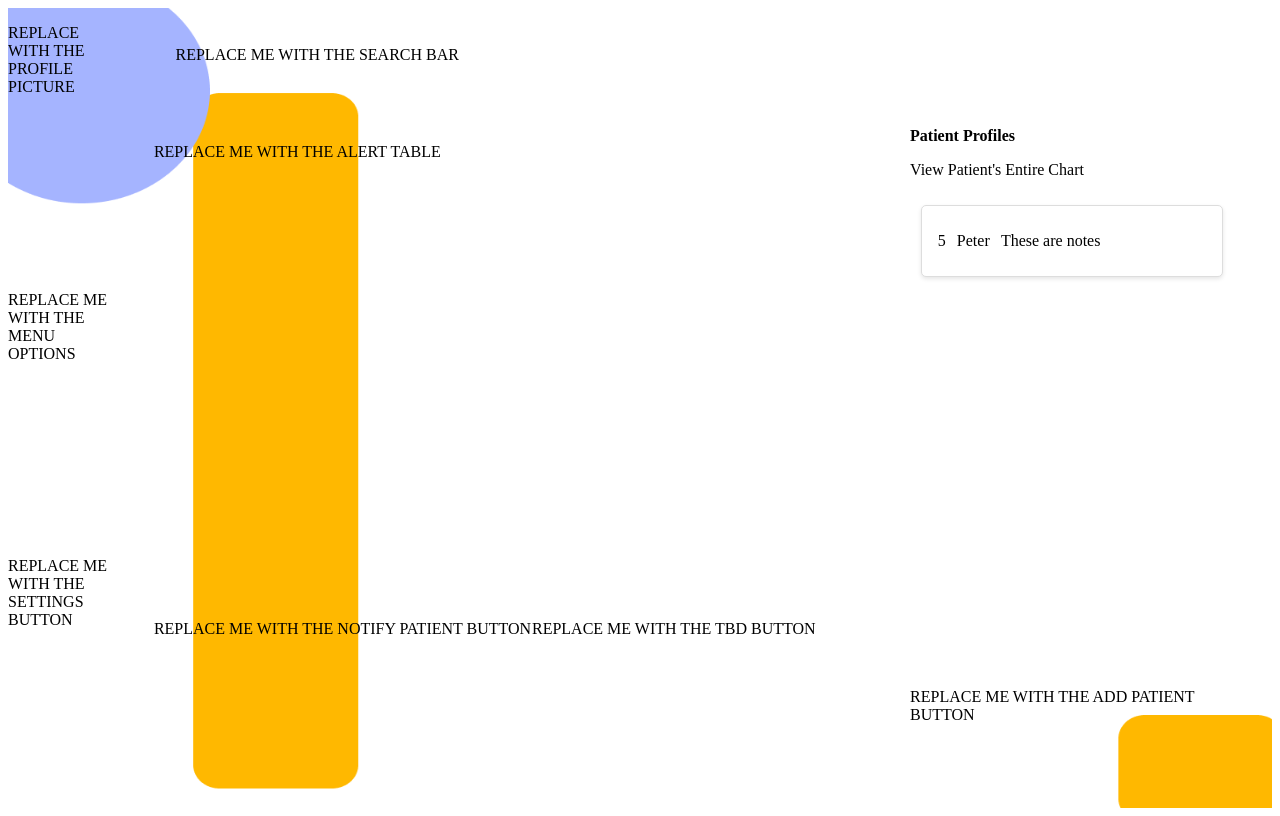
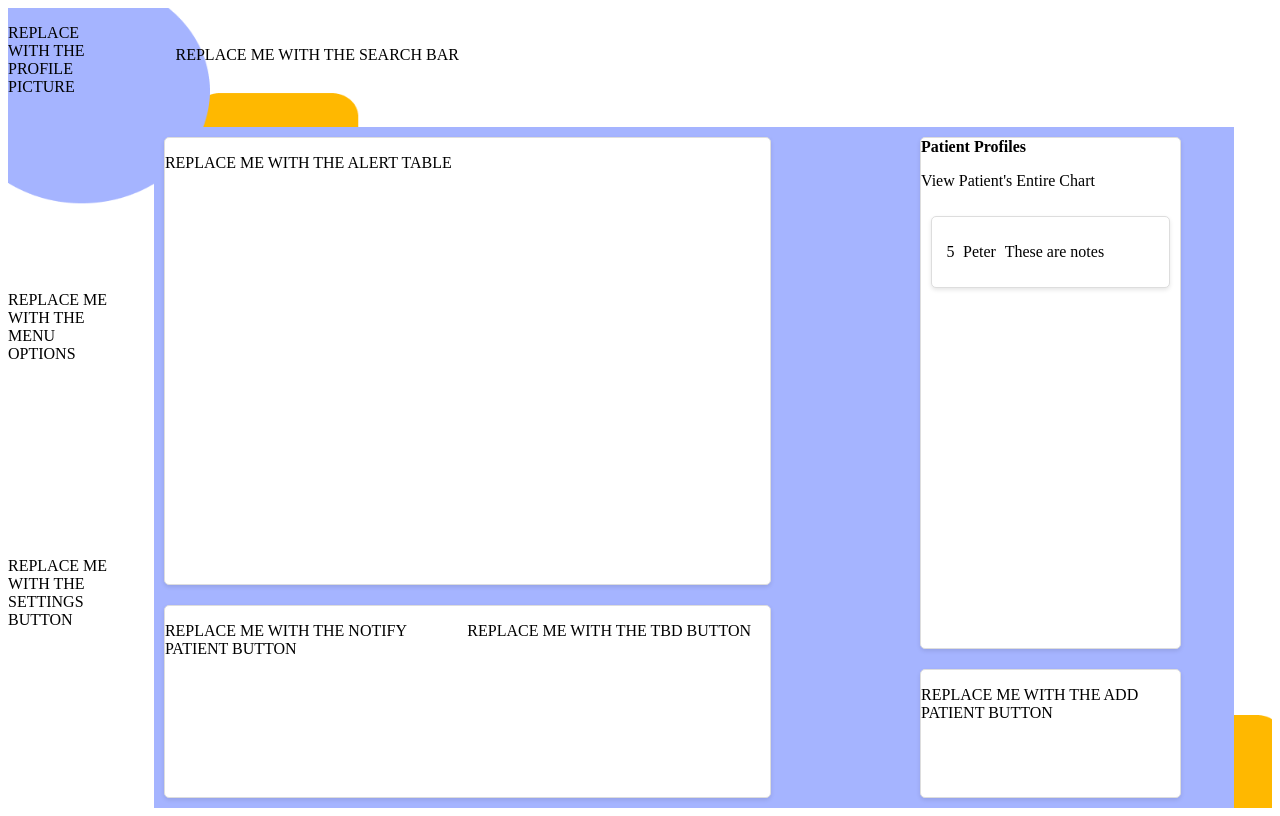
Before and after one commit to awb8593/HackHarvard, an Angular app in the folder frontend/: page /alertPage in a window 1280 px wide. Built offline with nearby package versions, Linux system fonts and the light colour scheme; no server answers.

Commit message:
More css i don;t remember what

```diff
--- a/frontend/src/app/alert-page/alert-page.component.css
+++ b/frontend/src/app/alert-page/alert-page.component.css
@@ -5,7 +5,7 @@
     height: 100vh;
     display: flex;
     flex-direction: row;
-    min-height: 40rem;
+    min-height: 47rem;
     background-image: url("../../assets/MockUpLanding.png");
     background-size:100% 100%;
 }
@@ -52,6 +52,7 @@
 }
 
 .dashboard {
+    background-color: #A5B4FF;
     height: 90%;
 }
 
@@ -96,3 +97,28 @@
 .horizontal-child {
     height: 100%;
 }
+
+/* Style the card container */
+.card-container {
+    display: flex;
+    flex-wrap: wrap;
+    justify-content: space-around;
+}
+
+/* Style the individual card */
+.card {
+    width: 80%;
+    background-color: #fff;
+    border: 1px solid #ddd;
+    border-radius: 5px;
+    box-shadow: 0 2px 4px rgba(0, 0, 0, 0.1);
+    margin: 10px;
+    transition: transform 0.2s ease-in-out;
+}
+
+
+/* Style the card content (table) */
+.card-content {
+    padding: 10px;
+    text-align: center;
+}
--- a/frontend/src/app/alert-page/alert-page.component.html
+++ b/frontend/src/app/alert-page/alert-page.component.html
@@ -26,16 +26,16 @@
             </div>
 
             <!-- Bottom -->
-            <div class="horizontal-layout vertical-child dashboard card">
+            <div class="horizontal-layout vertical-child dashboard">
                 <!-- Left -->
                 <div class="vertical-layout horizontal-child info-section">
                     <!-- Top -->
-                    <div class="alert-dashboard vertical-child">
+                    <div class="alert-dashboard vertical-child card">
                         <p>REPLACE ME WITH THE ALERT TABLE</p>
                     </div>
 
                     <!-- Bottom -->
-                    <div class="horizontal-layout other-options vertical-child">
+                    <div class="horizontal-layout other-options vertical-child card">
                         <!-- Button one -->
                         <div class="notify-button horizontal-child">
                             <p>REPLACE ME WITH THE NOTIFY PATIENT BUTTON</p>
@@ -49,10 +49,10 @@
 
                 <!-- Right -->
                 <div class="vertical-layout horizontal-child patient-section">
-                    <div class="patient-table vertical-child">
+                    <div class="patient-table vertical-child card">
                         <app-patient-table></app-patient-table>
                     </div>
-                    <div class="add-patient vertical-child">
+                    <div class="add-patient vertical-child card">
                         <p>REPLACE ME WITH THE ADD PATIENT BUTTON</p>
                     </div>
                 </div>
```
Also changed, not shown: 1 other file (tests, documents, lock files or other folders).
